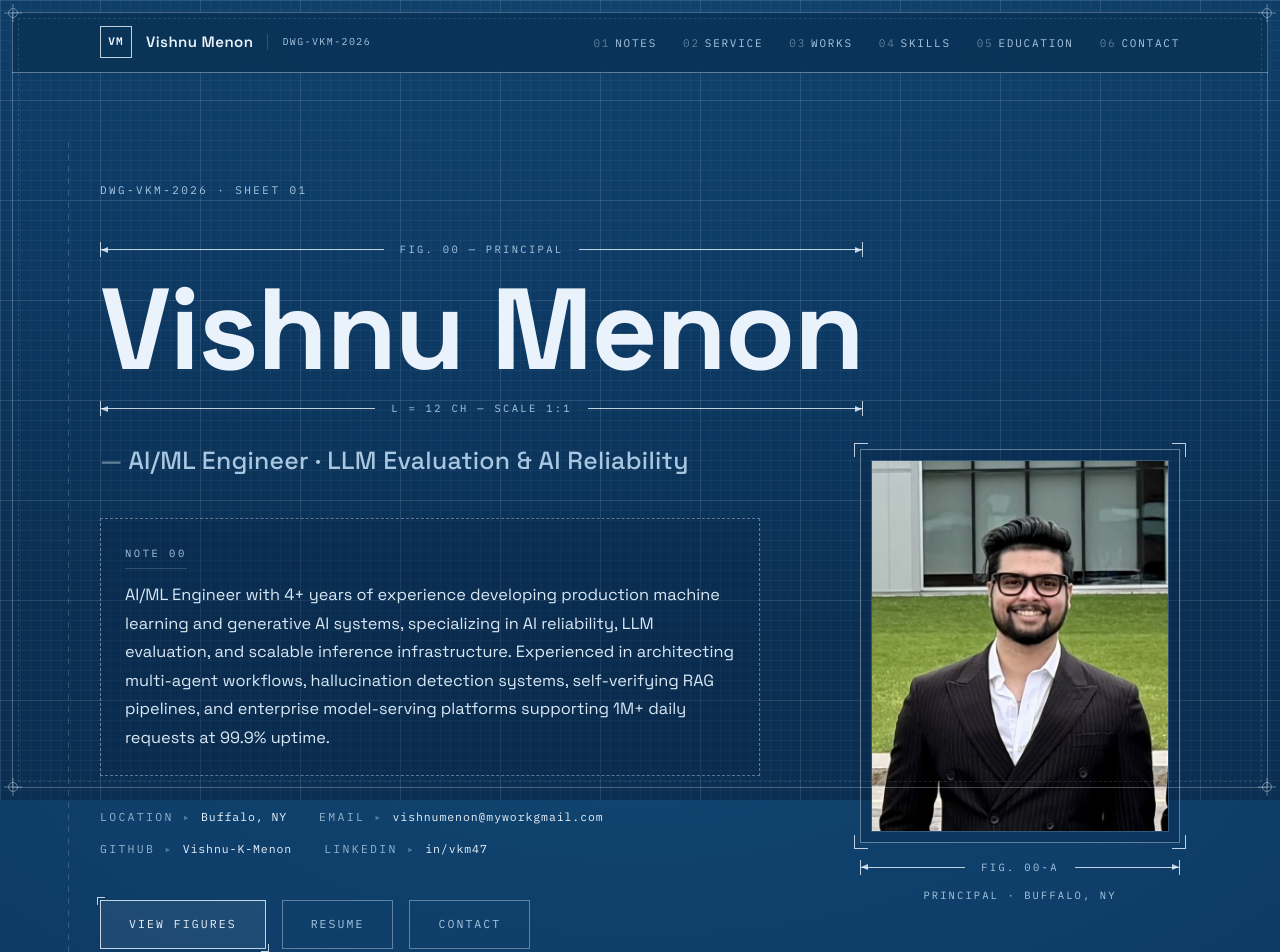
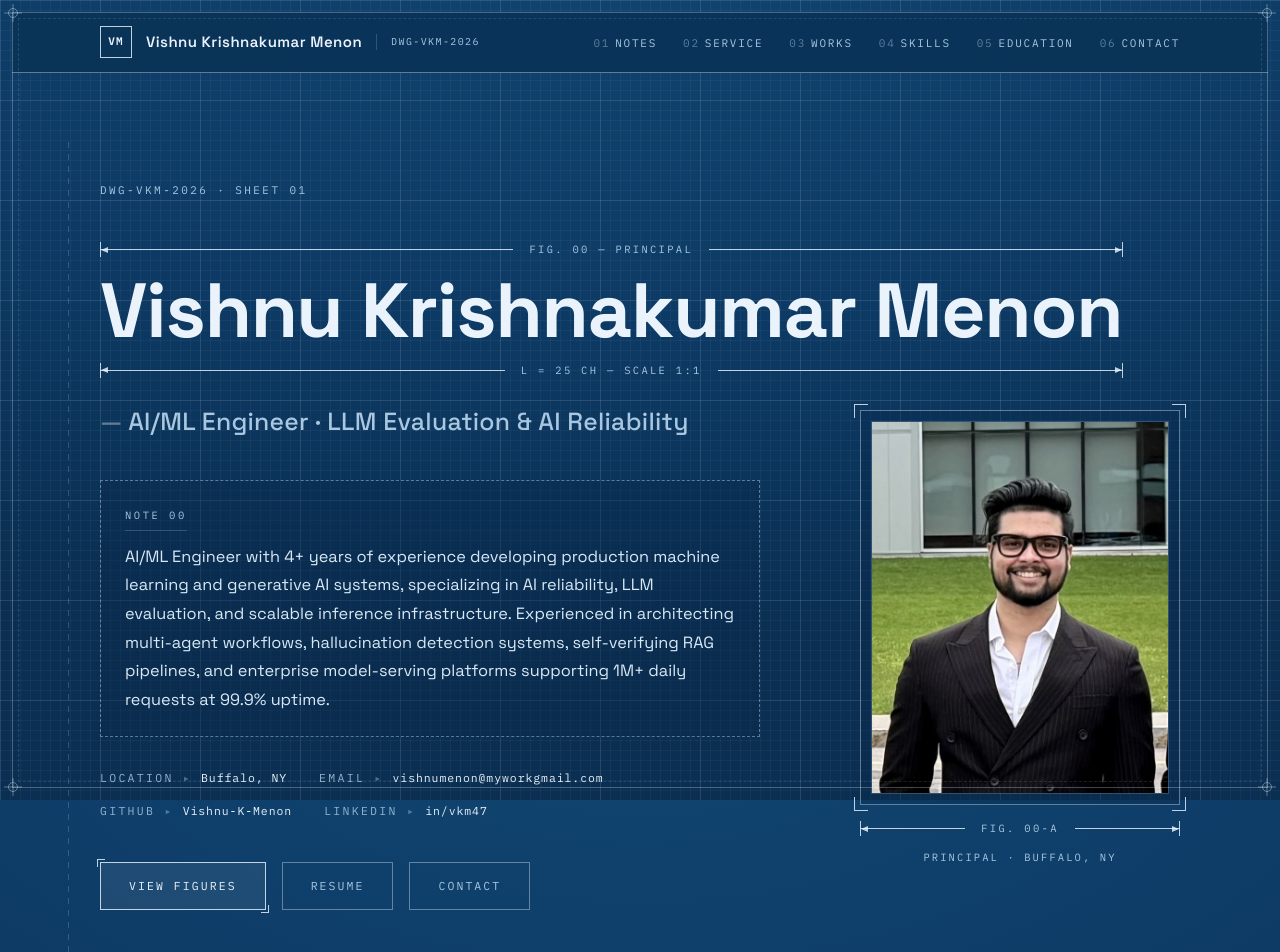
Before and after one commit to Vishnu-K-Menon/Vishnu-K-Menon.github.io, a plain HTML site: page index.html in a window 1280 px wide. Shown: the top 952 px of the page. Drawn offline with Linux system fonts and the light colour scheme.

Commit message:
Show full name Vishnu Krishnakumar Menon

```diff
--- a/assets/css/styles.css
+++ b/assets/css/styles.css
@@ -1413,6 +1413,11 @@ html.motion-ok .draw.revealed {
    Portfolio additions — portrait (FIG. 00-A), role logos, project figures
    ========================================================================== */
 
+/* Three-word full name: a smaller cap keeps "Vishnu Krishnakumar" on one line */
+.hero-name {
+    font-size: clamp(3rem, 6vw, 5.2rem);
+}
+
 .hero-body {
     display: grid;
     grid-template-columns: minmax(0, 1fr) 320px;
@@ -1526,6 +1531,11 @@ html.motion-ok .draw.revealed {
 
 .schematic-points li { font-size: 0.88rem; }
 
+/* The full name needs the drawing-number slot back before the menu collapses */
+@media (max-width: 1180px) and (min-width: 861px) {
+    .brand-dwg { display: none; }
+}
+
 @media (max-width: 900px) {
     .hero-body { grid-template-columns: 1fr; gap: 12px; }
     .hero-photo { max-width: 320px; }
--- a/data/hero.json
+++ b/data/hero.json
@@ -2,14 +2,14 @@
   "drawingNumber": "DWG-VKM-2026 · SHEET 01",
   "figure": "FIG. 00",
   "figureLabel": "Principal",
-  "name": "Vishnu Menon",
+  "name": "Vishnu Krishnakumar Menon",
   "title": "AI/ML Engineer · LLM Evaluation & AI Reliability",
-  "dimensionLabel": "L = 12 CH — SCALE 1:1",
+  "dimensionLabel": "L = 25 CH — SCALE 1:1",
   "summaryLabel": "NOTE 00",
   "summary": "AI/ML Engineer with 4+ years of experience developing production machine learning and generative AI systems, specializing in AI reliability, LLM evaluation, and scalable inference infrastructure. Experienced in architecting multi-agent workflows, hallucination detection systems, self-verifying RAG pipelines, and enterprise model-serving platforms supporting 1M+ daily requests at 99.9% uptime.",
   "photo": {
     "src": "assets/images/vishnu-menon.jpg",
-    "alt": "Portrait of Vishnu Menon",
+    "alt": "Portrait of Vishnu Krishnakumar Menon",
     "dimensionLabel": "FIG. 00-A",
     "caption": "Principal · Buffalo, NY"
   },
--- a/data/navigation.json
+++ b/data/navigation.json
@@ -1,6 +1,6 @@
 {
   "brand": {
-    "name": "Vishnu Menon",
+    "name": "Vishnu Krishnakumar Menon",
     "monogram": "VM",
     "drawingNumber": "DWG-VKM-2026"
   },
--- a/data/site-config.json
+++ b/data/site-config.json
@@ -1,6 +1,6 @@
 {
   "meta": {
-    "title": "Vishnu Menon | AI/ML Engineer",
+    "title": "Vishnu Krishnakumar Menon | AI/ML Engineer",
     "description": "Vishnu Krishnakumar Menon - AI/ML Engineer with 4+ years building production LLM, RAG and machine learning systems at C3 AI, Glean and Accenture, specializing in AI reliability, LLM evaluation and scalable inference.",
     "author": "Vishnu Krishnakumar Menon",
     "keywords": "Vishnu Menon, Vishnu Krishnakumar Menon, AI/ML Engineer, LLM, RAG, LangGraph, LLM Evaluation, Hallucination Detection, MLOps, Portfolio"
--- a/index.html
+++ b/index.html
@@ -6,7 +6,7 @@
     <meta name="description" content="Vishnu Krishnakumar Menon - AI/ML Engineer with 4+ years building production LLM, RAG and machine learning systems at C3 AI, Glean and Accenture, specializing in AI reliability, LLM evaluation and scalable inference.">
     <meta name="author" content="Vishnu Krishnakumar Menon">
     <meta name="theme-color" content="#0D3B66">
-    <title>Vishnu Menon | AI/ML Engineer</title>
+    <title>Vishnu Krishnakumar Menon | AI/ML Engineer</title>
     <link rel="canonical" href="https://vishnu-k-menon.github.io/">
     <meta property="og:url" content="https://vishnu-k-menon.github.io/">
     <meta property="og:image" content="https://vishnu-k-menon.github.io/assets/images/vishnu-menon.jpg">
```
